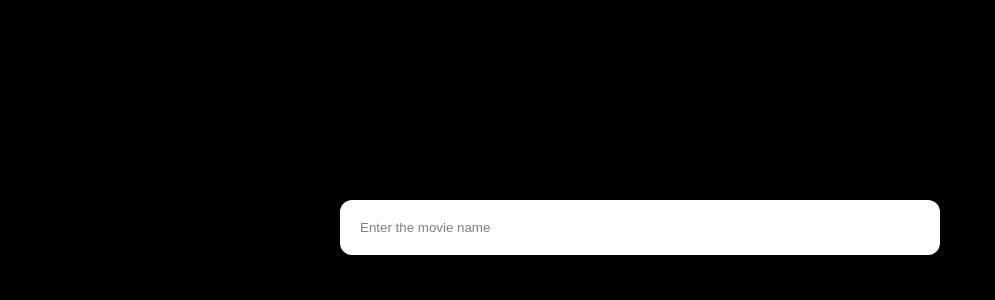
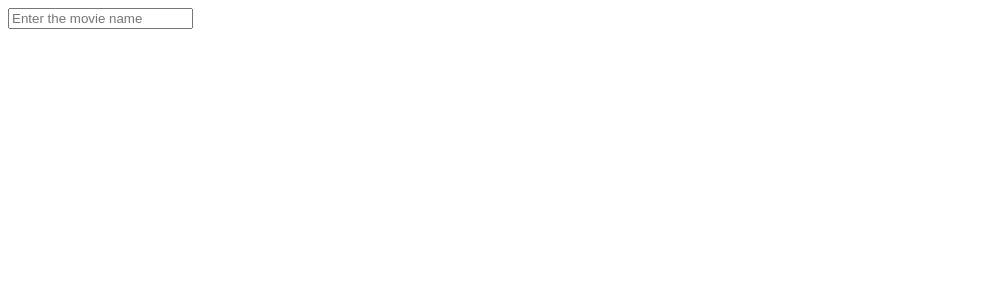
Before and after one commit to lohithbabloo/movieapp, a React (Create React App) app: page / in a window 1280 px wide. Shown: the top 300 px of the page, without its empty margins (0-995 px from the left). Built offline with nearby package versions, Linux system fonts and the light colour scheme.

Commit message:
required commit

```diff
--- a/package.json
+++ b/package.json
@@ -3,6 +3,7 @@
   "version": "0.1.0",
   "private": true,
   "dependencies": {
+    "@tanstack/react-query": "^4.29.19",
     "@testing-library/jest-dom": "^5.16.5",
     "@testing-library/react": "^13.4.0",
     "@testing-library/user-event": "^13.5.0",
--- a/src/App.js
+++ b/src/App.js
@@ -1,23 +1,24 @@
 import React, { useState } from "react";
 import Searchbar from "./components/searchbar.js";
 import Searchdata from "./components/searchdata.js";
-import "./index.css";
+import { QueryClient, QueryClientProvider } from "@tanstack/react-query";
+// import "./index.css";
+const queryClient = new QueryClient();
+
 function App() {
-  const [listdata, Setlistdata] = useState([]);
-  const handleData = (data) => {
-    Setlistdata(data.results);
-    // console.log(data);
+  const [searchval, setsearchval] = useState();
+
+  const handlesearchchange = (inputdata) => {
+    setsearchval(inputdata);
   };
 
   return (
-    <div className="container">
-      <div className="search">
-        <Searchbar retreivedData={handleData} />
+    <QueryClientProvider client={queryClient}>
+      <div className="container">
+        <Searchbar onSearchChange={handlesearchchange} />
+        {searchval && <Searchdata id={searchval} />}
       </div>
-      <div className="searchresults">
-        {listdata && <Searchdata result={listdata} />}
-      </div>
-    </div>
+    </QueryClientProvider>
   );
 }
 
--- a/src/api.js
+++ /dev/null
@@ -1,12 +0,0 @@
-export const apikey = {
-  method: "GET",
-  headers: {
-    accept: "application/json",
-    Authorization: "Bearer 9f04d766ed2e476aae4893b5f192aa69",
-  },
-};
-
-export const url =
-  "https://api.themoviedb.org/3/search/movie?api_key=9f04d766ed2e476aae4893b5f192aa69";
-
-export default apikey;
--- a/src/components/searchbar.js
+++ b/src/components/searchbar.js
@@ -1,34 +1,39 @@
 import React, { useState } from "react";
+// import "../index.css";
 
-import { apikey, url } from "../api";
-
-import "../index.css";
-
-export const Searchbar = ({ retreivedData }) => {
-  const [searchval, Setsearchval] = useState("");
-  const search = (inputvalue) => {
-    const apiurl = url + `&query=${inputvalue}`;
-    fetch(apiurl, apikey)
+const Searchbar = ({ onSearchChange }) => {
+  const [searchval, setSearchval] = useState("");
+  const [results, setresults] = useState([]);
+  const handleChange = (inputval) => {
+    const apiurl = `https://api.themoviedb.org/3/search/movie?api_key=817692f6802bf176462fa945d617366a&query=${inputval}`;
+    fetch(apiurl)
       .then((response) => response.json())
       .then((data) => {
-        retreivedData(data);
+        setresults(data.results);
       });
+    setSearchval(inputval);
   };
-  const handlechange = (searchData) => {
-    Setsearchval(searchData);
-    search(searchData);
-  };
-
+  // const handleClick = (e) => {
+  //   onSearchChange(e.target.value);
+  // };
   return (
-    <div className="searchbar">
-      <input
-        type="text"
-        placeholder="Enter the movie name"
-        value={searchval}
-        onChange={(e) => handlechange(e.target.value)}
-      />
+    <div>
+      <form>
+        <input
+          type="text"
+          placeholder="Enter the movie name"
+          value={searchval}
+          onChange={(e) => handleChange(e.target.value)}
+        ></input>
+      </form>
+      {results.map((result) => {
+        return (
+          <button onClick={() => onSearchChange(result.id)}>
+            {result.title}
+          </button>
+        );
+      })}
     </div>
   );
 };
-
 export default Searchbar;
--- a/src/components/searchdata.js
+++ b/src/components/searchdata.js
@@ -1,18 +1,36 @@
+import { useQuery } from "@tanstack/react-query";
 import React from "react";
+// import "../index.css";
 
-export const Searchdata = ({ result }) => {
-  const showdata = () => {};
-
+const Searchdata = ({ id }) => {
+  // const movies = fetch(
+  //   `https://api.themoviedb.org/3/search/movie?api_key=817692f6802bf176462fa945d617366a&query=${result}`
+  // )
+  //   .then((response) => response.json())
+  //   .then((data) => {
+  //     console.log(data);
+  //     setvalue(data.results);
+  //   });
+  const { data, isLoading } = useQuery({
+    queryKey: ["movie", id],
+    queryFn: () =>
+      (async () => {
+        const res = await fetch(
+          `https://api.themoviedb.org/3/movie/${id}?api_key=817692f6802bf176462fa945d617366a`
+        );
+        const data = await res.json();
+        return data;
+      })(),
+  });
+  if (isLoading) {
+    return <div>Loading....</div>;
+  }
+  if (!data) {
+    return null;
+  }
   return (
-    <div className="searchfilter">
-      {result.map((item, id) => {
-        console.log(item);
-        return (
-          <div className="filtered">
-            <button onClick={showdata}>{item.title}</button>
-          </div>
-        );
-      })}
+    <div>
+      <p>{data.title}</p>
     </div>
   );
 };
--- a/src/index.css
+++ b/src/index.css
@@ -24,6 +24,7 @@ body{
 }
 ::placeholder{
     color: gray;
+    font-size: 14px;
 }
 .searchresults{
     margin-top: 10px;
```
Also changed, not shown: 1 other file (tests, documents, lock files or other folders).
